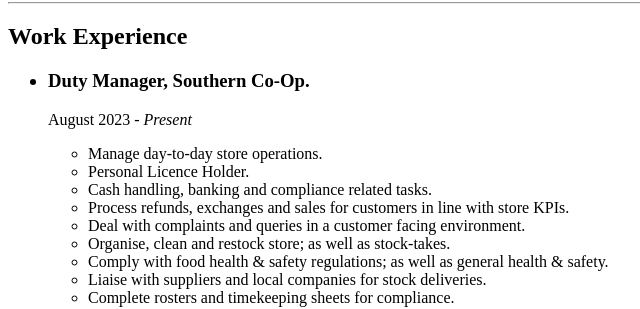
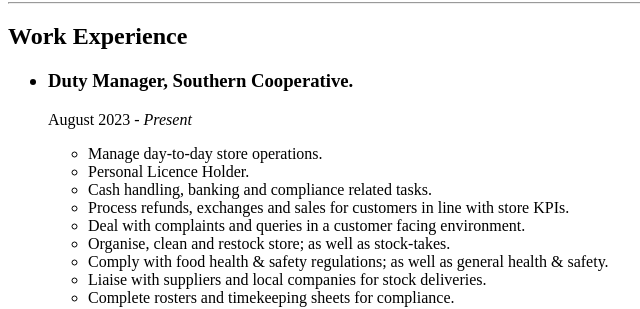
Before and after one commit to chrisjbradbury/capstone-1, a plain HTML site: page index.html in a window 1280 px wide. Shown: the part 418-727 px from the top of the page, 0-640 px from the left. Drawn offline with Linux system fonts and the light colour scheme.

Commit message:
Add files via upload

```diff
--- a/index.html
+++ b/index.html
@@ -23,7 +23,7 @@
 
     <h2>Work Experience</h2>
     <ul>
-      <h3><li>Duty Manager, Southern Co-Op.</li></h3>
+      <h3><li>Duty Manager, Southern Cooperative.</li></h3>
       <p>August 2023 - <i>Present</i></p>
       <ul>
         <li>Manage day-to-day store operations.</li>
```
